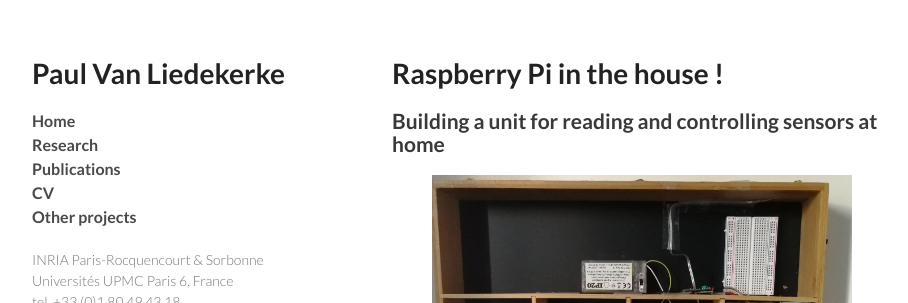
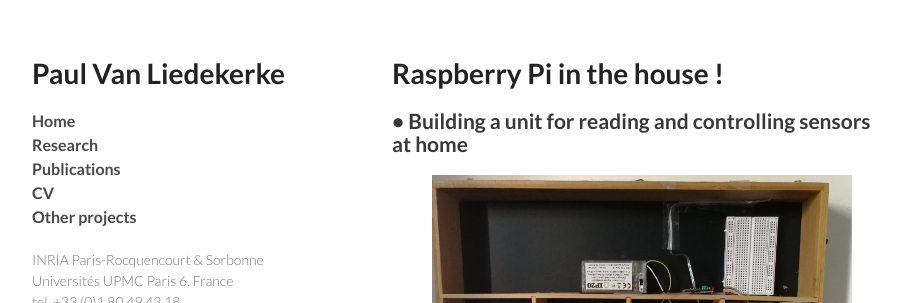
Before and after one commit to paulvanliedekerke/wittgenstein, a Jekyll site: the page other.html, which Jekyll copies as it is, in a window 1280 px wide. Shown: the top 303 px of the page, without its empty margins (178-1086 px from the left). Built offline with Jekyll 4.4.1, drawn with Linux system fonts in a browser that asks for light colours; Markdown is read by kramdown in place of the engine named in the settings.

```diff
--- a/other.html
+++ b/other.html
@@ -40,7 +40,7 @@
 
 <h1>Raspberry Pi in the house !</h1>
 
-<h2>Building a unit for reading and controlling sensors at home  </h2>
+<h2>• Building a unit for reading and controlling sensors at home  </h2>
 
 <figure>
 <img src="pics/RPI_project_I.jpg" alt="" width="430">
```
